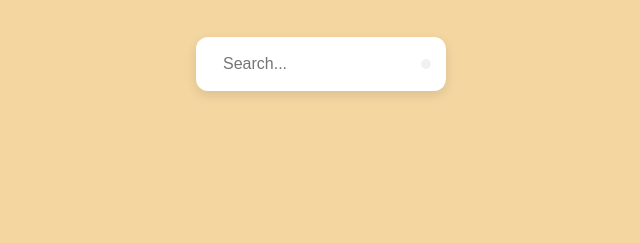
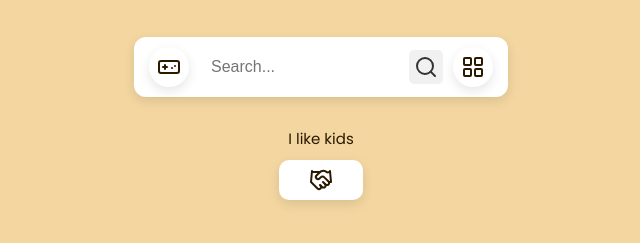
Before and after one commit to Chicken-King-s-Vault/prx, a plain HTML site: page index.html in a window 1280 px wide. Shown: the part 103-346 px from the top of the page, without its empty margins (319-959 px from the left). Drawn offline with nearby package versions, Linux system fonts and the light colour scheme.

Commit message:
Update index.html

```diff
--- a/index.html
+++ b/index.html
@@ -1,3 +1,4 @@
+
 <!DOCTYPE html>
 <html lang="en">
   <head>
@@ -5,7 +6,8 @@
     <meta name="viewport" content="width=device-width, initial-scale=1.0" />
     <title>Chicken Kings Vault</title>
     <script src="https://unpkg.com/lucide@latest"></script>
-    <link href="https://fonts.googleapis.com/css2?family=Poppins:wght@400;600&display=swap" rel="stylesheet">
+    <script src="https://unpkg.com/lucide@latest"></script>
+    <link href="https://fonts.googleapis.com/css2?family=Poppins:wght@400;600&display=swap" rel="stylesheet" />
     <style>
       * {
         box-sizing: border-box;
@@ -15,7 +17,7 @@
 
       body {
         background-color: #f3d6a0;
-        font-family: 'Poppins', sans-serif;
+        font-family: "Poppins", sans-serif;
         display: flex;
         flex-direction: column;
         align-items: center;
@@ -31,7 +33,7 @@
         color: #2b1900;
       }
 
-      .searchbar {
+      .searchbar-container {
         display: flex;
         align-items: center;
         background: #fff;
@@ -40,14 +42,38 @@
         box-shadow: 0 4px 12px rgba(0, 0, 0, 0.1);
         gap: 10px;
         transition: box-shadow 0.3s ease;
+        margin-bottom: 20px;
       }
 
-      .searchbar:active {
-        padding: 10px 100px;
+      .searchbar {
+        display: flex;
+        align-items: center;
+        flex-grow: 1;
+        gap: 10px;
       }
 
-      .search-input:focus {
-        width: 280px;
+      .icon-button {
+        background: #fff;
+        border: none;
+        padding: 8px;
+        border-radius: 50%;
+        box-shadow: 0 4px 12px rgba(0, 0, 0, 0.1);
+        cursor: pointer;
+        display: flex;
+        align-items: center;
+        justify-content: center;
+        transition: transform 0.3s ease, box-shadow 0.3s ease;
+      }
+
+      .icon-button:hover {
+        transform: scale(1.1);
+        box-shadow: 0 6px 16px rgba(0, 0, 0, 0.15);
+      }
+
+      .icon-button svg {
+        width: 24px;
+        height: 24px;
+        color: #2b1900;
       }
 
       .search-input {
@@ -56,9 +82,11 @@
         padding: 8px 12px;
         font-size: 16px;
         background: transparent;
+        flex-grow: 1;
+        color: #333;
         width: 200px;
-        color: #333;
-        transition: width 0.3s ease;
+        max-width: 100%;
+        transition: width 0.6s ease, height 0.6s ease;
       }
 
       .search-button {
@@ -74,8 +102,19 @@
         transition: color 0.3s ease;
       }
 
+      .search-input:focus {
+        width: 300px;
+      }
+
       .search-button:hover {
         color: #888;
+      }
+
+      .random-text {
+        font-size: 15px;
+        color: #2b1900;
+        text-align: center;
+        margin-top: 10px;
       }
 
       @media (max-width: 500px) {
@@ -87,15 +126,67 @@
           width: 150px;
         }
       }
+
+      .icon-button-hs {
+        background: #fff;
+        border: none;
+        padding: 8px 30px;
+        border-radius: 10px;
+        box-shadow: 0 4px 12px rgba(0, 0, 0, 0.1);
+        cursor: pointer;
+        display: flex;
+        align-items: center;
+        justify-content: center;
+        transition: transform 0.3s ease, box-shadow 0.3s ease;
+      }
+
+      .icon-button-hs:hover {
+        transform: scale(1.1);
+        box-shadow: 0 6px 16px rgba(0, 0, 0, 0.15);
+      }
+
+      .icon-button-hs svg {
+        width: 24px;
+        height: 24px;
+        color: #2b1900;
+      }
     </style>
   </head>
   <body>
     <h1>🐔 Chicken Kings Vault 🐔</h1>
-    <div class="searchbar">
-      <input type="text" placeholder="Search..." class="search-input" />
-      <button class="search-button" id="search-btn">
-        <i data-lucide="search"></i>
+    <div class="searchbar-container">
+      <button class="icon-button" onclick="window.location.href='gamepage.html'">
+        <i data-lucide="gamepad"></i>
+      </button>
+      <div class="searchbar">
+        <input type="text" placeholder="Search..." class="search-input" />
+        <button class="search-button" id="search-btn">
+          <i data-lucide="search"></i>
+        </button>
+      </div>
+      <button class="icon-button" onclick="window.location.href='appspage.html'">
+        <i data-lucide="layout-grid"></i>
       </button>
     </div>
+    <div class="random-text" id="random-text"></div>
     <script>
-... (4 lines left)
+      document.addEventListener("DOMContentLoaded", function() {
+        const texts = ["I like kids", "CKV rules!", "Credit to PlayerVPN.", "This rug really tied the room together.", "That's what she said."];
+        const randomTextElement = document.getElementById("random-text");
+
+        function displayRandomText() {
+          const randomIndex = Math.floor(Math.random() * texts.length);
+          randomTextElement.textContent = texts[randomIndex];
+        }
+        displayRandomText();
+        lucide.createIcons();
+      });
+    </script>
+    <div class="random-text" id="random-text"></div>
+    <div class="hndshakebtn">
+      <button class="icon-button-hs" onclick="window.location.href='partners.html'">
+        <i data-lucide="handshake"></i>
+      </button>
+    </div>
+  </body>
+</html>
```
